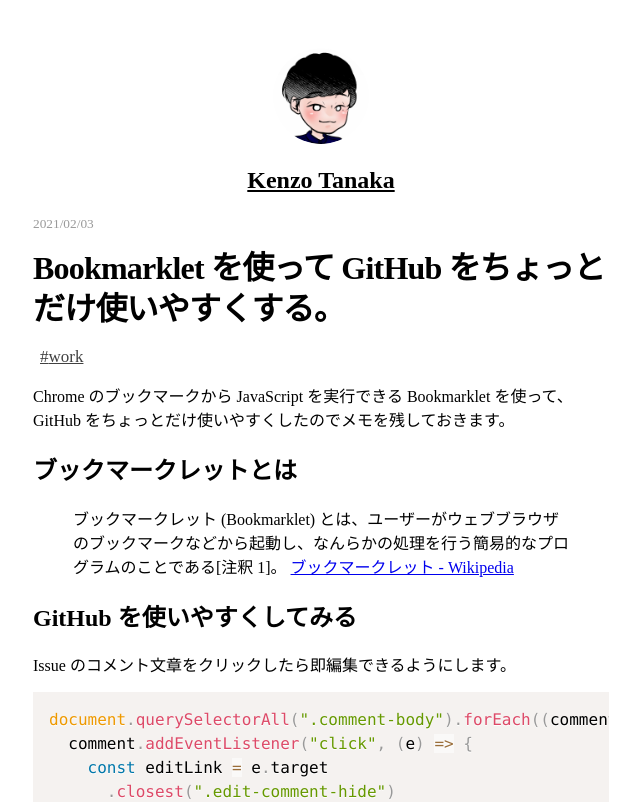
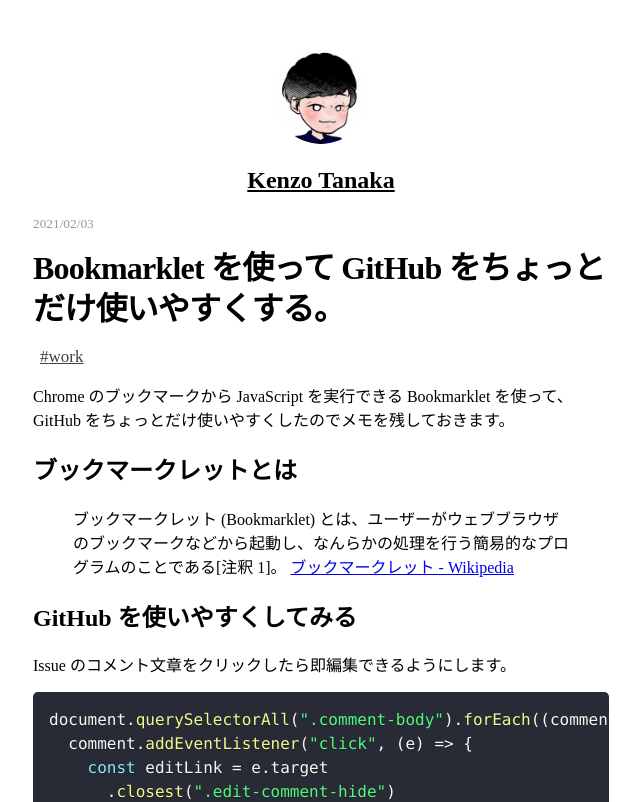
Before and after one commit to kenzo-tanaka/nextJsBlog, a Next.js app: page /posts/bookmarklet in a window 1280 px wide. Shown: the top 802 px of the page, without its empty margins (319-959 px from the left). Built offline with nearby package versions, Linux system fonts and the light colour scheme.

Commit message:
fix: codeblock styling

```diff
--- a/pages/posts/[slug].tsx
+++ b/pages/posts/[slug].tsx
@@ -8,16 +8,23 @@ import { getAllPostSlugs, getPostData } from "../../lib/posts";
 import utilStyles from "../../styles/utils.module.css";
 import ReactMarkdown from "react-markdown";
 import { Prism as SyntaxHighlighter } from "react-syntax-highlighter";
+import style from "react-syntax-highlighter/dist/cjs/styles/prism/dracula";
 import { PostData } from "@types";
-
-const renderers = {
-  code: ({ language, value }: { language: string; value: string }) => {
-    return <SyntaxHighlighter language={language} children={value} />;
-  },
-};
 
 type Props = {
   postData: PostData;
+};
+
+const CodeBlock = ({
+  language,
+  value,
+}: {
+  language: string;
+  value: string;
+}) => {
+  return (
+    <SyntaxHighlighter language={language} style={style} children={value} />
+  );
 };
 
 // Fetch necessary data for the blog post using params.slug
@@ -53,7 +60,7 @@ const Post: NextPage<Props> = ({ postData }) => {
         <Link href={`/categories/${category}`}>
           <a className={utilStyles.categoryLabel}>#{category}</a>
         </Link>
-        <ReactMarkdown renderers={renderers} children={content} />
+        <ReactMarkdown renderers={{ code: CodeBlock }} children={content} />
       </article>
       <ShareBtns slug={slug} title={title} />
       <div style={{ textAlign: "center", marginTop: "1em" }}>
```
